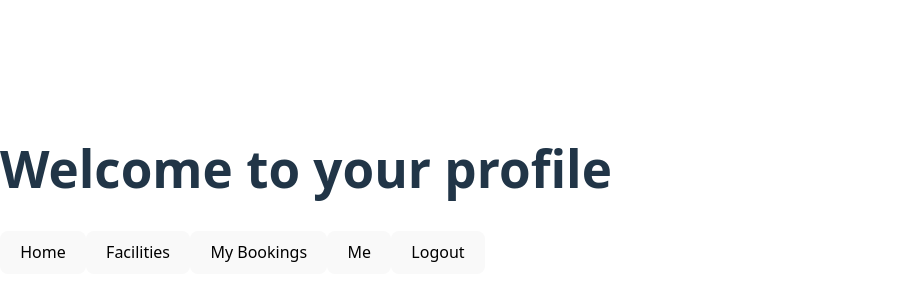
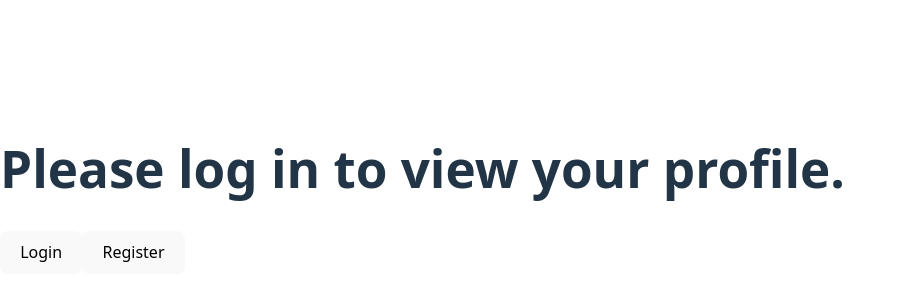
Before and after one commit to kartikeya-kash/QuickCourt_Personal, a React (Vite) app: page /me in a window 1280 px wide. Shown: the part 210-510 px from the top of the page, without its empty margins (0-905 px from the left). Built offline with nearby package versions, Linux system fonts and the light colour scheme; the HTML template or start-up script is replaced by a standard one.

Commit message:
logout and username funct

```diff
--- a/src/pages/home.jsx
+++ b/src/pages/home.jsx
@@ -8,6 +8,7 @@
   const logout = ()=>{
       localStorage.removeItem("isloggedin");
       localStorage.removeItem("role");
+      localStorage.removeItem("username");
       navigate("/");
   }
 
--- a/src/pages/login.jsx
+++ b/src/pages/login.jsx
@@ -30,6 +30,7 @@
     if (response.ok) {
       localStorage.setItem("role", data.role);
       localStorage.setItem("isloggedin", true);
+      localStorage.setItem("username", username);
 
       if (data.role === "admin") {
         navigate("/admin", {state: {username, password}}); //send username and password to admin page
--- a/src/pages/me.jsx
+++ b/src/pages/me.jsx
@@ -3,12 +3,14 @@
 
 function Me() {
   const navigate = useNavigate();
-  const isloggedIn = (localStorage.getItem("isloggedin") || "false");
+  const isloggedIn = (localStorage.getItem("isloggedin") || false);
+  const username = localStorage.getItem("username") || "";
 
 
   const logout = ()=>{
       localStorage.removeItem("isloggedin");
       localStorage.removeItem("role");
+      localStorage.removeItem("username");
       navigate("/");
   }
 
@@ -16,7 +18,7 @@
     <div>
       {isloggedIn ? (
         <div>
-          <h1>Welcome to your profile</h1>
+          <h1>Welcome {username}</h1>
           <button onClick={()=>navigate("")}>Home</button>
           <button onClick={()=>navigate("/facility")}>Facilities</button>
           <button onClick={()=>navigate("/mybookings")}>My Bookings</button>
```
